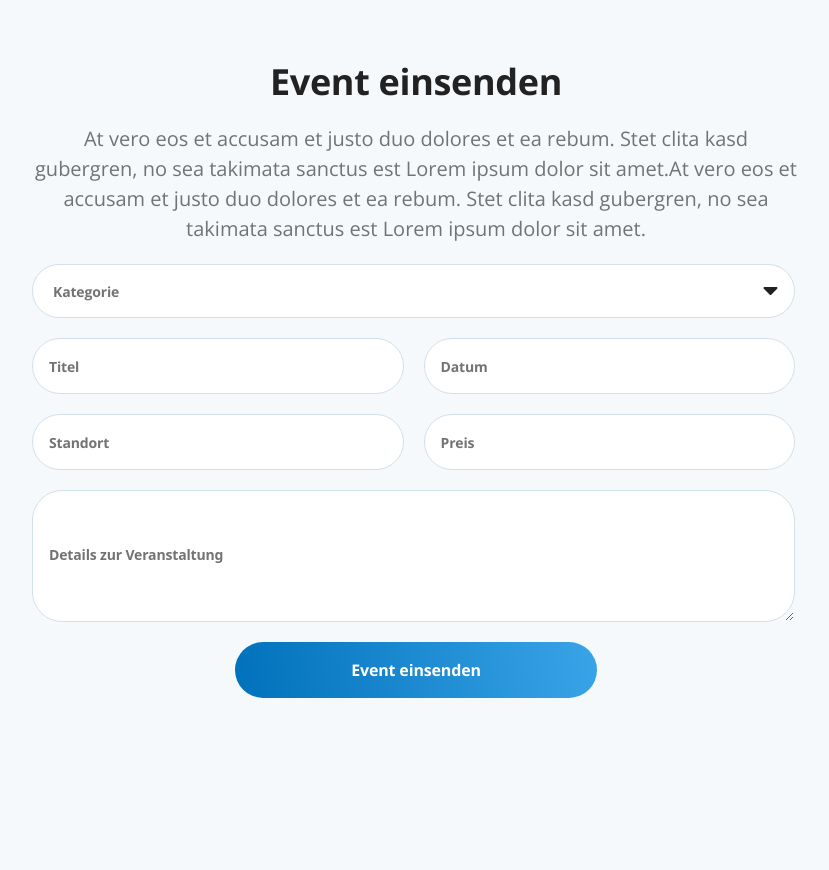
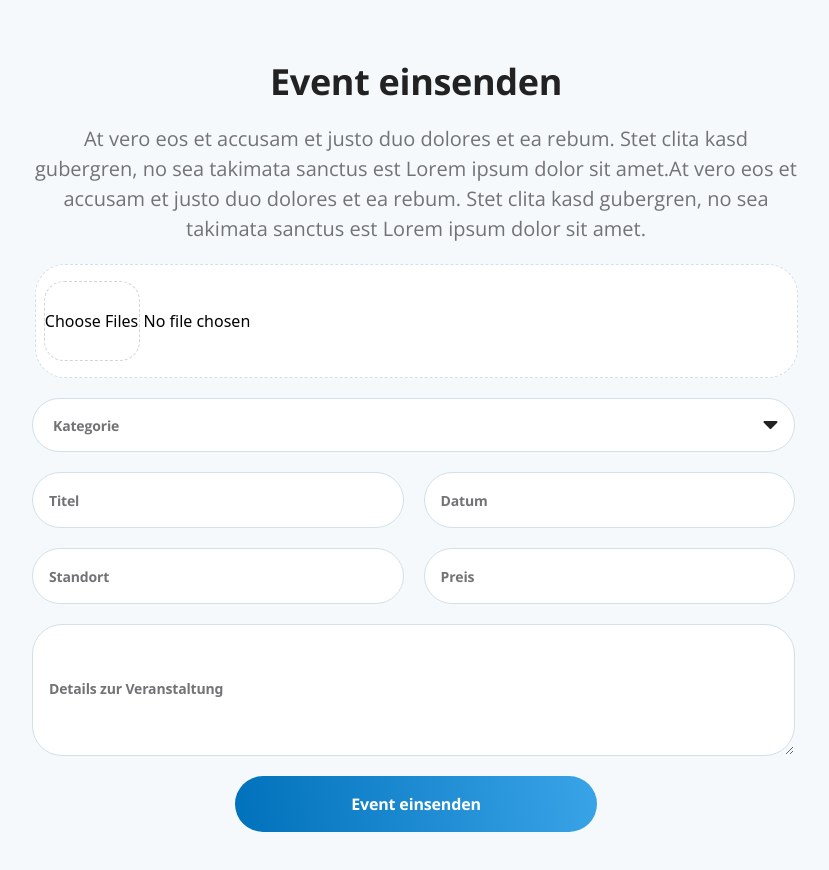
Before and after one commit to Harsh-Bishnoi/event-einsenden, a React (Vite) app: page / in a window 1280 px wide. Shown: the top 870 px of the page, without its empty margins (224-1053 px from the left). Before the commit the page ends 800 px from the top, so only its background shows below. Built offline with nearby package versions, Linux system fonts and the light colour scheme.

Commit message:
add img input

```diff
--- a/src/components/Event.jsx
+++ b/src/components/Event.jsx
@@ -3,6 +3,14 @@ import CustomInput from './common/CustomInput'
 import { ArrowIcon } from '../utils/Icons'
 
 const Event = () => {
+    const [ImgPreview, setImgPreview] = useState([]);
+
+    const handleFileChange = (e) => {
+        const files = Array.from(e.target.files);
+        const objectUrls = files.map(file => URL.createObjectURL(file));
+        setImgPreview(prev => [...prev, ...objectUrls]);
+    };
+
     const initialValues = {
         Kategorie: "",
         titel: "",
@@ -25,7 +33,17 @@ const Event = () => {
                 <div className="max-w-[768px] mx-auto">
                     <h1 className='ff-open font-bold text-4xl leading-11 text-center text-[#222222] tracking-[-0.32px] pb-5'>Event einsenden</h1>
                     <p className='ff-open text-center font-light text-[20px] text-[#737376] leading-7.5 pb-5'>At vero eos et accusam et justo duo dolores et ea rebum. Stet clita kasd gubergren, no sea takimata sanctus est Lorem ipsum dolor sit amet.At vero eos et accusam et justo duo dolores et ea rebum. Stet clita kasd gubergren, no sea takimata sanctus est Lorem ipsum dolor sit amet.</p>
-                    <form onSubmit={handelSubmit}>
+                    <div className="w-full mx-auto max-w-[360px] sm:max-w-[620px] md:max-w-[763px] px-2 py-4 bg-white border border-dashed border-[#D1E0E9] rounded-[30px]">
+                        <input className='file:border file:border-[#D4D4D4] file:border-dashed file:max-w-[96px] file:w-full file:min-h-[80px] file:bg-white file:rounded-[20px]' type="file" accept='image/*' onChange={handleFileChange} multiple />
+                        {ImgPreview.length > 0 && (
+                            <div className='gap-4 flex overflow-x-scroll'>
+                                {ImgPreview.map((imgSrc, index) => (
+                                    <img key={index} src={imgSrc} alt={`Preview ${index}`} className='max-w-[96px] max-h-[96px] w-full h-full rounded-[20px]' />
+                                ))}
+                            </div>
+                        )}
+                    </div>
+                    <form className='mt-5' onSubmit={handelSubmit}>
                         <div className="flex max-w-[763px] border-[0.5px] w-full border-[#D1E0E9] rounded-[30px] px-4 bg-white mb-5 py-[15.5px] relative">
                             <select
                                 value={inputValue.Kategorie}
```
